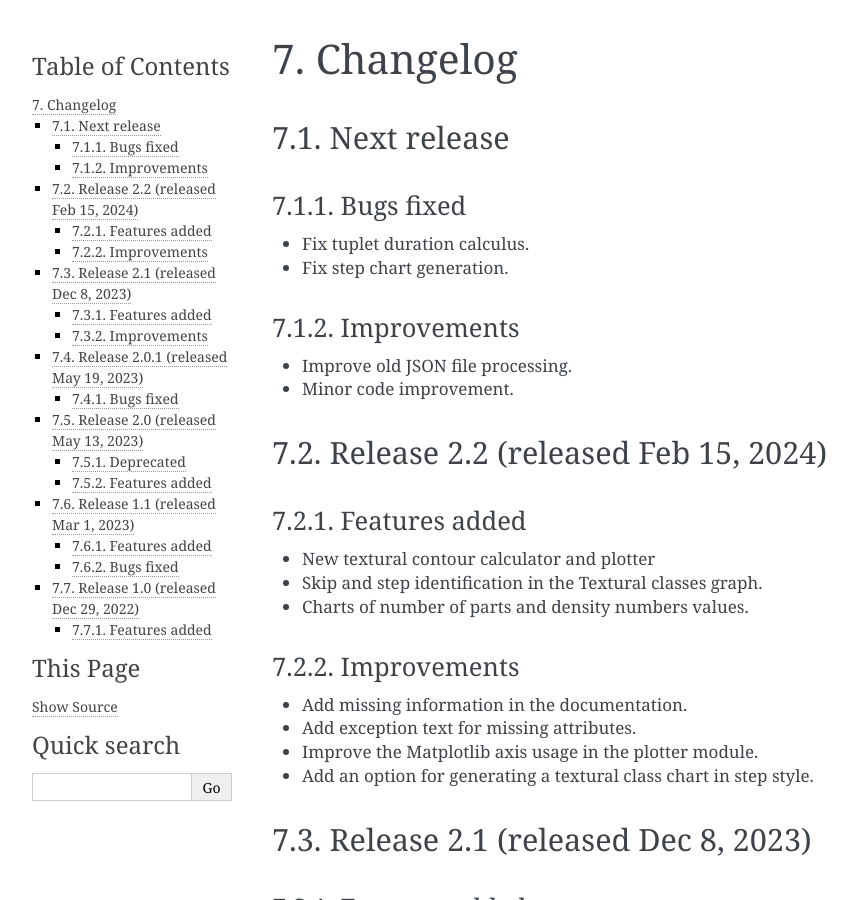
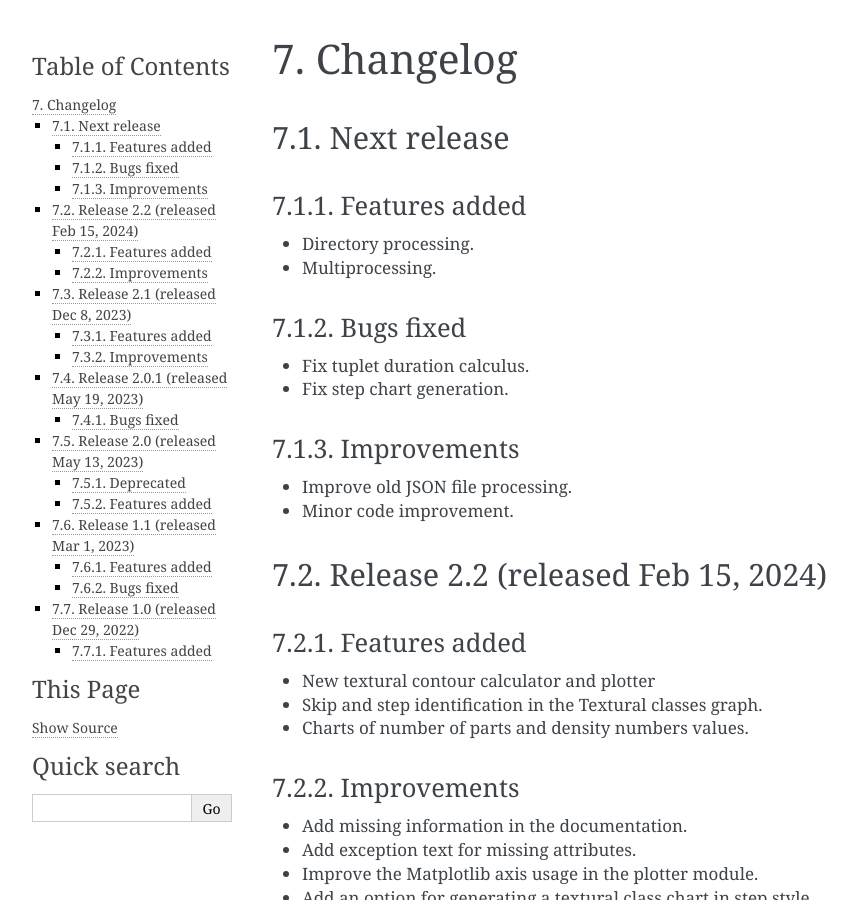
Before and after one commit to msampaio/rpScripts, a Sphinx documentation site: the page built from docs/source/changelog.rst, in a window 1280 px wide and 900 px high. Shown: the whole window, without its empty margins (148-1005 px from the left). Built offline with Sphinx 7.4.7, drawn with Linux system fonts in a browser that asks for light colours.

Commit message:
Add new features to release and changelog

```diff
--- a/docs/source/changelog.rst
+++ b/docs/source/changelog.rst
@@ -3,6 +3,12 @@ Changelog
 
 Next release
 ------------
+
+Features added
+~~~~~~~~~~~~~~
+
+- Directory processing.
+- Multiprocessing.
 
 Bugs fixed
 ~~~~~~~~~~
```
Also changed, not shown: RELEASE.md (+5 -0 lines).
